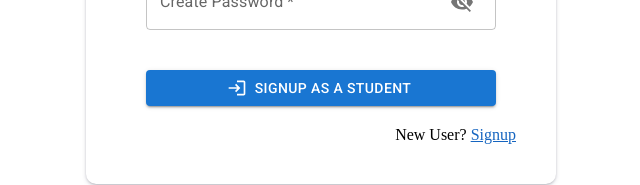
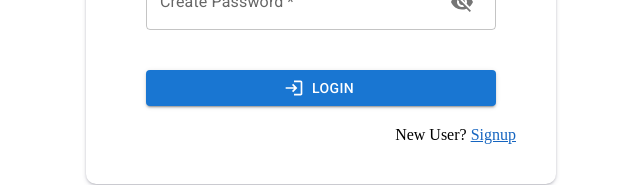
Before and after one commit to tamil-hash/front-end-raweng, a React (Vite) app: page /login in a window 1280 px wide. Shown: the part 399-584 px from the top of the page, without its empty margins (319-959 px from the left). Built offline with nearby package versions, Linux system fonts and the light colour scheme.

Commit message:
button change

```diff
--- a/src/components/Login/index.jsx
+++ b/src/components/Login/index.jsx
@@ -127,7 +127,7 @@ const Login = () => {
             type="submit"
             startIcon={<LoginIcon />}
           >
-            Signup as a Student
+            Login
           </LoadingButton>
         </FormControl>
         <div className="redirect">
```
